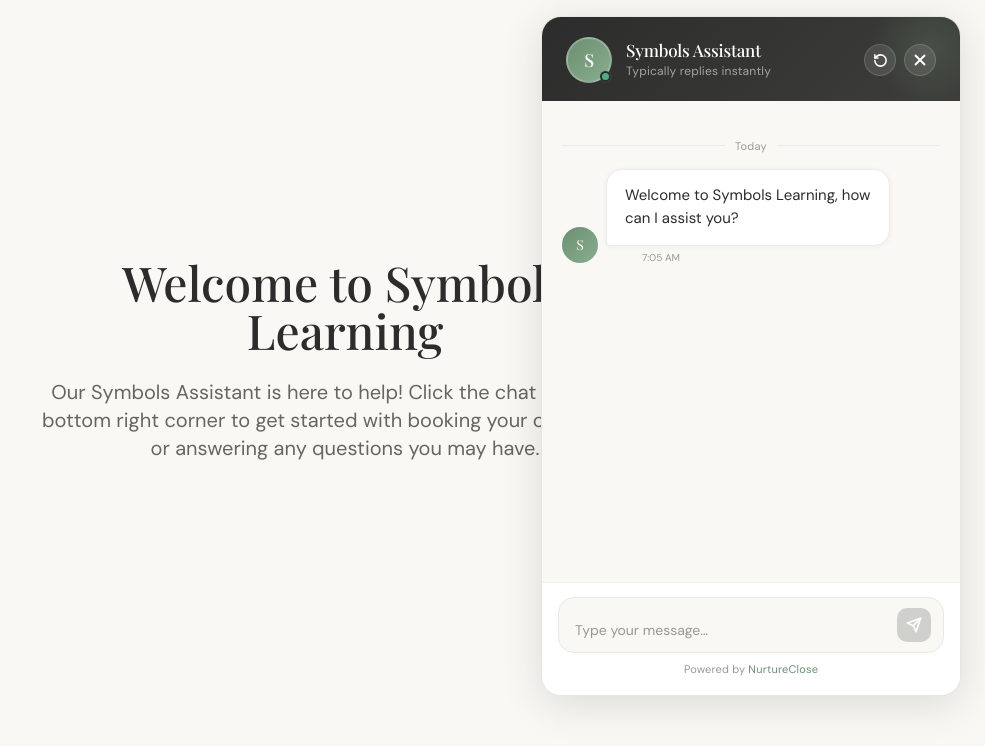
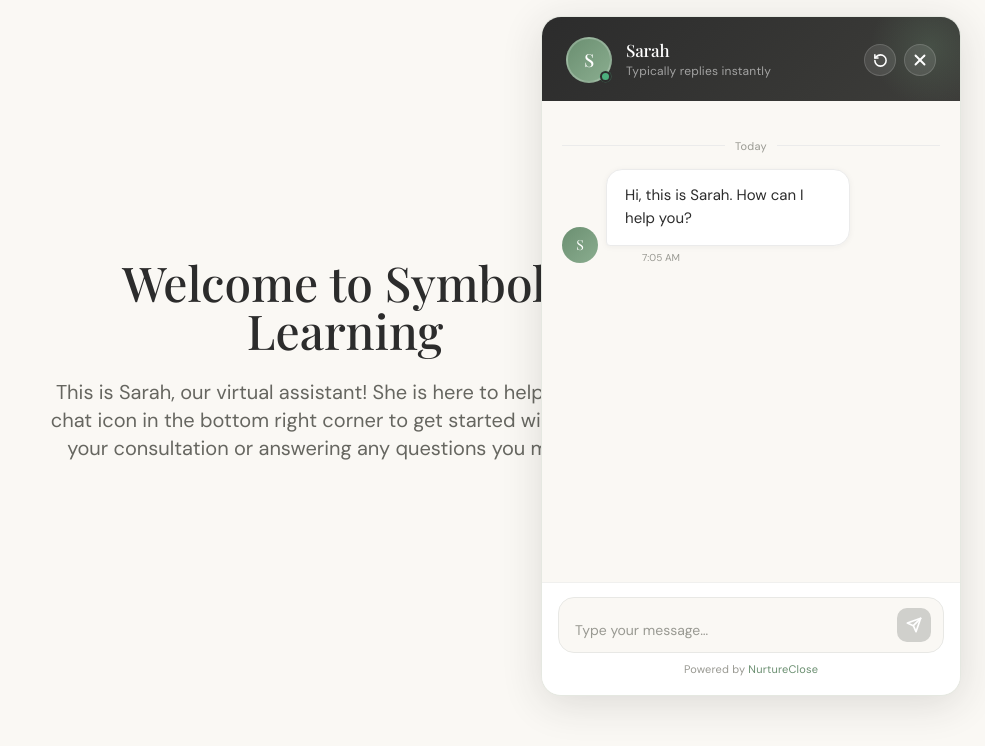
Before and after one commit to Harddiikk/symbols--learning, a React (Vite) app: page / in a window 1280 px wide. Both pictures are taken after a click on the button "Chat with Sarah". Shown: the top 746 px of the page, without its empty margins (295-1280 px from the left). Built offline with nearby package versions, Linux system fonts and the light colour scheme.

Commit message:
feat(ui): rebrand assistant to Sarah and refine text formatter

```diff
--- a/src/App.jsx
+++ b/src/App.jsx
@@ -5,7 +5,7 @@
     <div className="min-h-screen bg-[#FAF8F4] flex flex-col items-center justify-center font-['DM_Sans']">
       <div className="text-center max-w-2xl px-6 -mt-20">
         <h1 className="text-5xl font-['Playfair_Display'] font-medium text-[#2C2C2C] mb-6">Welcome to Symbols Learning</h1>
-        <p className="text-xl text-[#666660]">Our Symbols Assistant is here to help! Click the chat icon in the bottom right corner to get started with booking your consultation or answering any questions you may have.</p>
+        <p className="text-xl text-[#666660]">This is Sarah, our virtual assistant! She is here to help. Click the chat icon in the bottom right corner to get started with booking your consultation or answering any questions you may have.</p>
       </div>
       <ChatWidget />
     </div>
--- a/src/components/ChatWidget.jsx
+++ b/src/components/ChatWidget.jsx
@@ -4,9 +4,9 @@
 const CONFIG = {
   webhookUrl: 'https://n8n.srv1384642.hstgr.cloud/webhook/cba8924b-5b5e-4c09-949f-0870a20b9e67/chat',
   businessName: 'NurtureClose',
-  agentName: 'Symbols Assistant',
+  agentName: 'Sarah',
   tagline: 'Typically replies instantly',
-  welcomeMsg: "Welcome to Symbols Learning, how can I assist you?",
+  welcomeMsg: "Hi, this is Sarah. How can I help you?",
   quickReplies: [],
   placeholder: 'Type your message…',
 };
@@ -159,8 +159,8 @@
     const withBreaks = escaped.split('\\n').join('<br>').split('\n').join('<br>');
 
     // Convert hyphened lists to structured arrays for cleaner layout spacing
-    // If it detects hyphens at the start of lines, we'll wrap them nicely.
-    return withBreaks.replace(/(?:<br>\s*-\s*|^\s*-\s*)(.+?)(?=<br>\s*-|$)/g, '<div class="list-item"><span>•</span> <span>$1</span></div>');
+    // We isolate just the line with the hyphen to ensure subsequent paragraphs remain normal text
+    return withBreaks.replace(/(?:<br>\s*-\s*|^\s*-\s*)(.*?)(?=<br>|$)/g, '<div class="list-item"><span>•</span> <span>$1</span></div>');
   };
 
   return (
@@ -172,7 +172,7 @@
       {/* Floating Trigger Button with Tooltip */}
       <div className={`embed-tooltip-wrap ${isOpen ? 'hidden' : ''}`}>
         <div className="embed-tooltip">How can I help you? 👋</div>
-        <button className="embed-trigger" onClick={handleOpenToggle} aria-label="Chat with Symbols Assistant">
+        <button className="embed-trigger" onClick={handleOpenToggle} aria-label="Chat with Sarah">
           <span className="trigger-avatar">S</span>
           {unreadCount > 0 && <span className="notif-dot">{unreadCount}</span>}
         </button>
@@ -261,7 +261,7 @@
               onKeyDown={handleKeyDown}
               placeholder={CONFIG.placeholder}
               rows={1}
-              aria-label="Message Symbols Assistant"
+              aria-label="Message Sarah"
             />
             <button
               className="send-btn"
```
